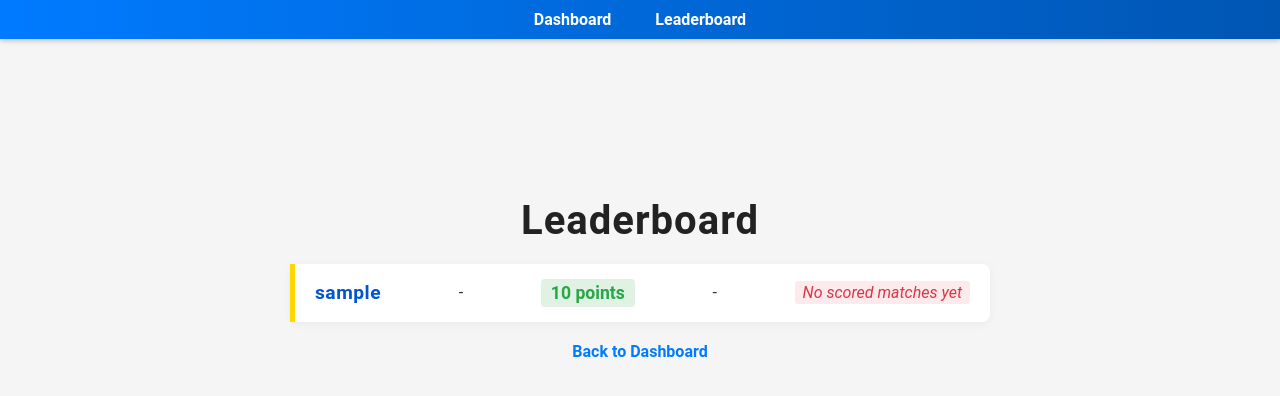
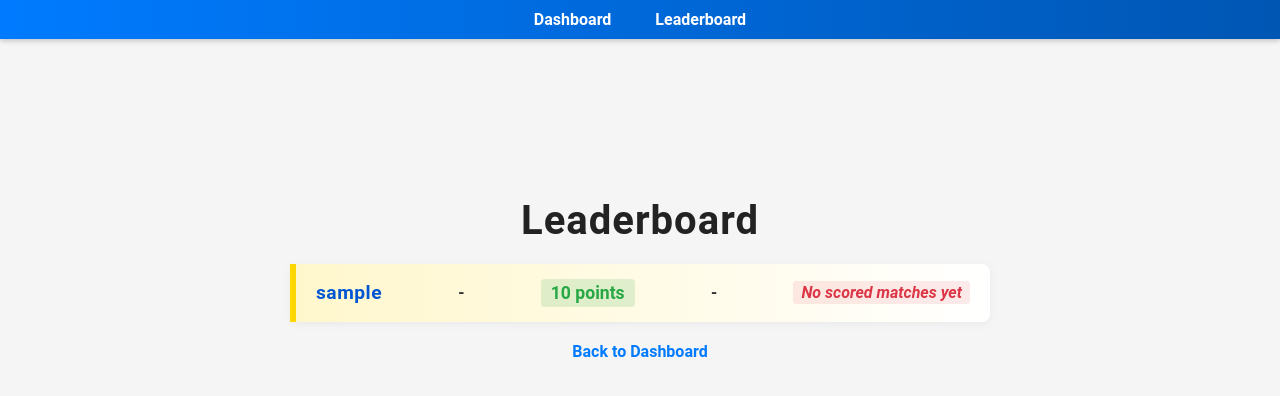
Before and after one commit to Steven5712/frc-fantasy, a Flask app: page /leaderboard in a window 1280 px wide. Shown: the top 396 px of the page. Run offline with Flask 3, Linux system fonts and the light colour scheme; data comes from the database, SQL or seed files in the repository; tables that the repository leaves empty hold one stand-in row (values such as "Sample post").

Commit message:
Leaderboard top 3 style changes

```diff
--- a/static/css/leaderboard.css
+++ b/static/css/leaderboard.css
@@ -53,15 +53,19 @@
 
 /* Top 3 Rankings (optional FRC flair) */
 .leaderboard-item:nth-child(1) {
-    border-left: 5px solid #ffd700; /* Gold for 1st */
+    border-left: 6px solid #ffd700; /* Gold */
+    background: linear-gradient(to right, rgba(255, 215, 0, 0.2), transparent); /* Gradient fade */
+    font-weight: bold;
 }
 
 .leaderboard-item:nth-child(2) {
-    border-left: 5px solid #c0c0c0; /* Silver for 2nd */
+    border-left: 6px solid #c0c0c0; /* Silver */
+    background: linear-gradient(to right, rgba(192, 192, 192, 0.2), transparent);
 }
 
 .leaderboard-item:nth-child(3) {
-    border-left: 5px solid #cd7f32; /* Bronze for 3rd */
+    border-left: 6px solid #cd7f32; /* Bronze */
+    background: linear-gradient(to right, rgba(205, 127, 50, 0.2), transparent);
 }
 
 .leaderboard-item:nth-child(even) {
```
